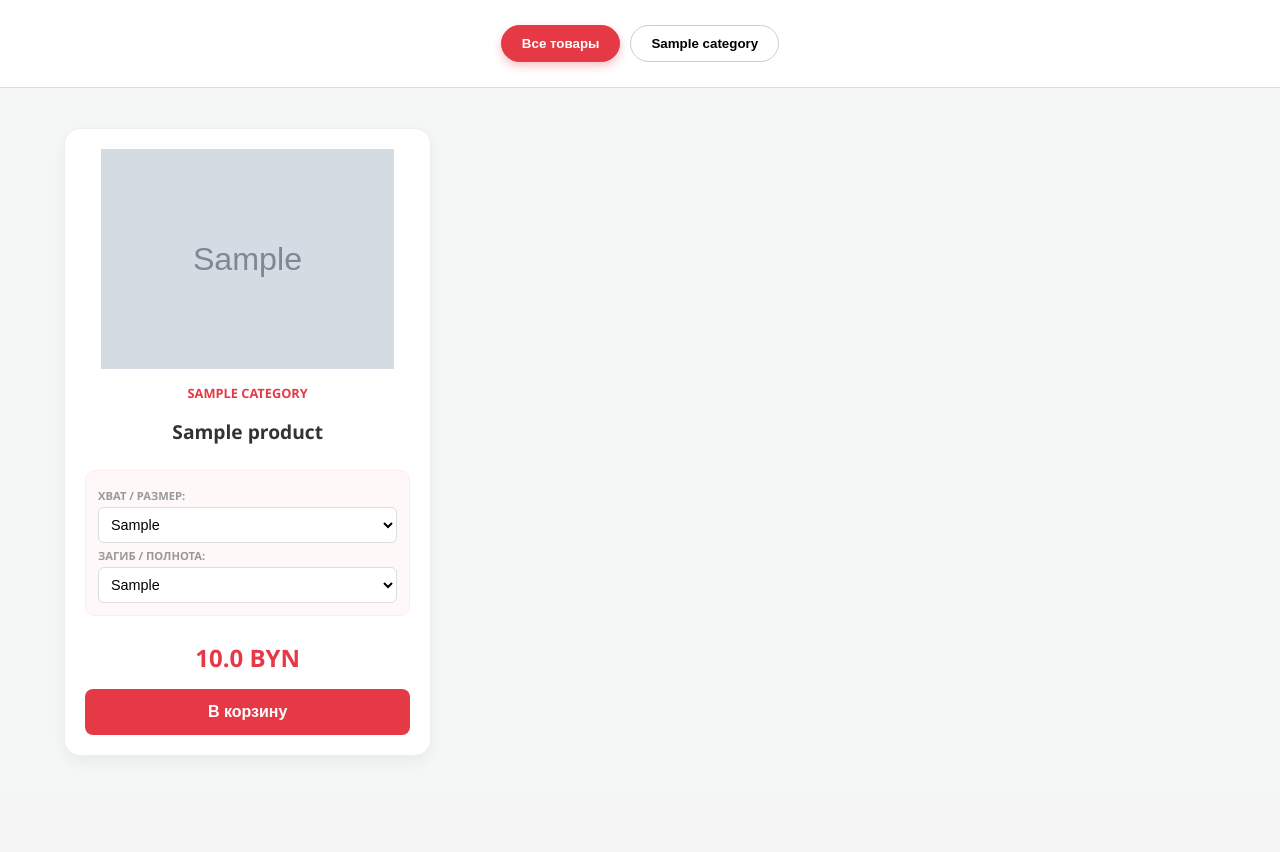
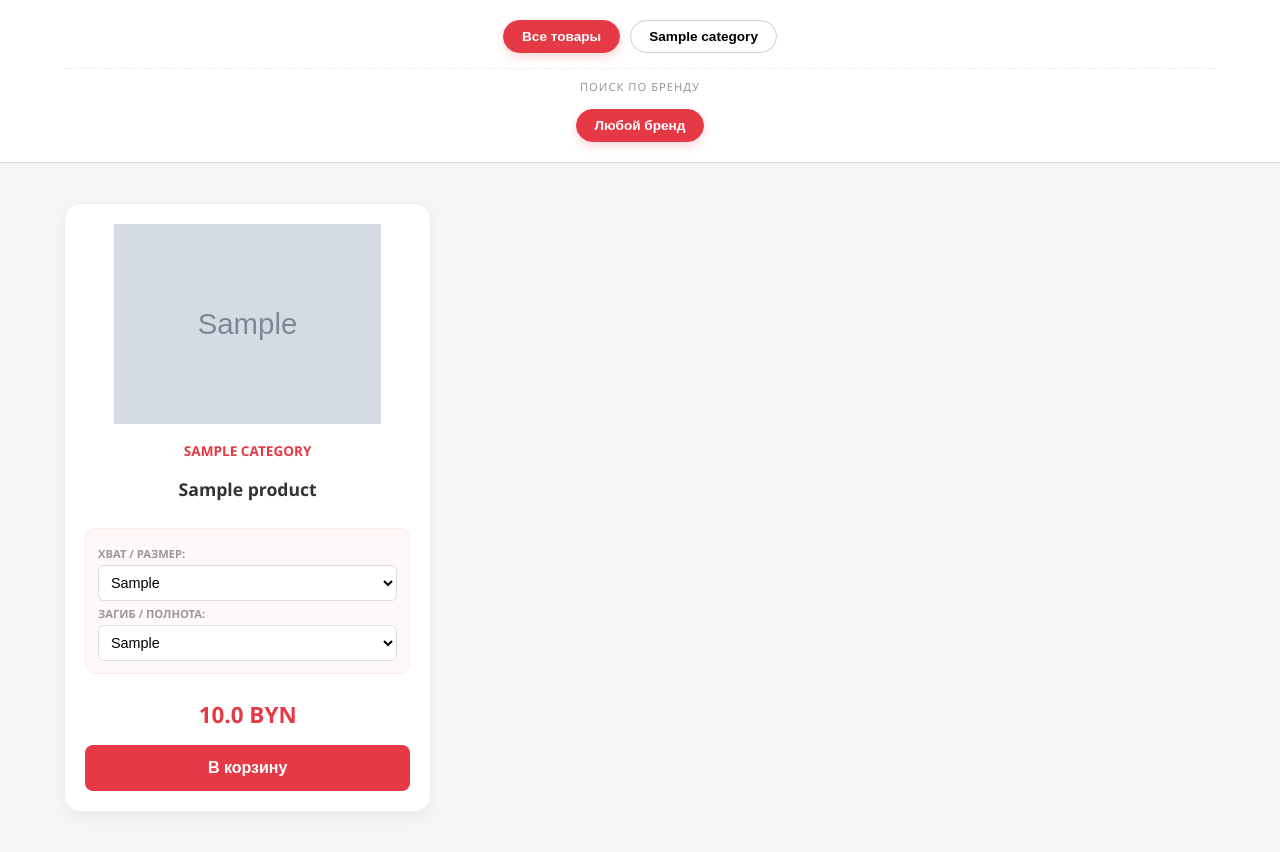
Before and after one commit to artik1112006-lang/pro_hockey-store, a FastAPI app: page / in a window 1280 px wide. Shown: the part 87-939 px from the top of the page. Before the commit the page ends 822 px from the top, so only its background shows below. Run offline with FastAPI, Linux system fonts and the light colour scheme; tables that the repository leaves empty hold one stand-in row (values such as "Sample post"); grey boxes marked "Sample" are stand-in pictures.

Commit message:
Update index.html

```diff
--- a/templates/index.html
+++ b/templates/index.html
@@ -8,7 +8,7 @@
         /* ОСНОВНЫЕ СТИЛИ */
         body { font-family: 'Segoe UI', Arial, sans-serif; background-color: #f4f7f6; margin: 0; color: #333; }
 
-        /* HEADER С ФИКСОМ ЛОГОТИПА */
+        /* HEADER */
         header {
             background: #1a1a1a;
             color: white;
@@ -22,7 +22,6 @@
 
         .header-left { display: flex; align-items: center; gap: 15px; }
 
-        /* Контейнер для логотипа, чтобы он не прыгал при загрузке */
         .logo-wrapper {
             width: 65px;
             height: 65px;
@@ -42,15 +41,7 @@
         }
 
         .logo-text { display: flex; flex-direction: column; }
-
-        header h1 {
-            margin: 0;
-            font-size: 1.6rem;
-            letter-spacing: 2px;
-            line-height: 1;
-            text-transform: uppercase;
-        }
-
+        header h1 { margin: 0; font-size: 1.6rem; letter-spacing: 2px; line-height: 1; text-transform: uppercase; }
         header h1 span { color: #e63946; }
 
         header a {
@@ -63,28 +54,35 @@
             border-radius: 6px;
             transition: 0.3s;
         }
-
         header a:hover { background: #e63946; }
 
-        /* КАТЕГОРИИ */
-        .cat-nav { display: flex; justify-content: center; gap: 10px; padding: 25px 5%; background: white; border-bottom: 1px solid #ddd; flex-wrap: wrap; }
-        .cat-btn { padding: 10px 20px; border-radius: 30px; border: 1px solid #ccc; background: white; cursor: pointer; font-weight: 600; transition: 0.3s; }
+        /* НАВИГАЦИЯ (Категории и Бренды) */
+        .nav-section { background: white; border-bottom: 1px solid #ddd; padding: 10px 5%; }
+        .cat-nav { display: flex; justify-content: center; gap: 10px; flex-wrap: wrap; padding: 10px 0; }
+
+        .cat-btn { padding: 8px 18px; border-radius: 20px; border: 1px solid #ccc; background: white; cursor: pointer; font-weight: 600; transition: 0.3s; font-size: 0.85rem; }
         .cat-btn:hover { border-color: #e63946; color: #e63946; }
-        .cat-btn.active { background: #e63946; color: white; border-color: #e63946; box-shadow: 0 4px 10px rgba(230, 57, 70, 0.3); }
+        .cat-btn.active { background: #e63946; color: white; border-color: #e63946; box-shadow: 0 4px 10px rgba(230, 57, 70, 0.2); }
+
+        .brand-nav { border-top: 1px dashed #eee; margin-top: 5px; }
+        .brand-label { width: 100%; text-align: center; font-size: 0.7rem; color: #999; text-transform: uppercase; letter-spacing: 1px; margin-bottom: 5px; display: block; }
 
         /* СЕТКА ТОВАРОВ */
         .container { display: grid; grid-template-columns: repeat(auto-fill, minmax(280px, 1fr)); gap: 25px; padding: 40px 5%; max-width: 1400px; margin: 0 auto; }
         .card { background: white; padding: 20px; border-radius: 16px; text-align: center; box-shadow: 0 6px 15px rgba(0,0,0,0.05); display: flex; flex-direction: column; transition: 0.3s; border: 1px solid #eee; }
         .card:hover { transform: translateY(-8px); box-shadow: 0 12px 25px rgba(0,0,0,0.12); }
-        .card img { width: 100%; height: 220px; object-fit: contain; margin-bottom: 15px; border-radius: 8px; }
-        .card h3 { margin: 10px 0; font-size: 1.2rem; min-height: 2.4rem; display: flex; align-items: center; justify-content: center; }
+        .card img { width: 100%; height: 200px; object-fit: contain; margin-bottom: 15px; border-radius: 8px; }
 
-        /* ПАРАМЕТРЫ */
+        .brand-tag { font-size: 0.75rem; color: #666; font-weight: bold; text-transform: uppercase; margin-bottom: 2px; }
+        .category-tag { font-size: 0.85rem; color: #e63946; font-weight: bold; text-transform: uppercase; }
+
+        .card h3 { margin: 10px 0; font-size: 1.1rem; min-height: 2.4rem; display: flex; align-items: center; justify-content: center; line-height: 1.2; }
+
         .specs { background: #fff8f8; padding: 12px; border-radius: 10px; margin: 10px 0; text-align: left; border: 1px solid #ffebeb; }
         .specs label { font-size: 0.7rem; font-weight: bold; color: #999; text-transform: uppercase; display: block; margin-top: 5px; }
         .specs select { width: 100%; padding: 8px; margin-top: 4px; border: 1px solid #ddd; border-radius: 6px; font-size: 0.9rem; background: white; cursor: pointer; }
 
-        .price { font-size: 1.5rem; font-weight: 800; color: #e63946; margin: 15px 0; }
+        .price { font-size: 1.4rem; font-weight: 800; color: #e63946; margin: 15px 0; }
         .btn { background: #e63946; color: white; border: none; padding: 14px; border-radius: 8px; cursor: pointer; font-weight: bold; margin-top: auto; font-size: 1rem; transition: 0.2s; }
         .btn:hover { background: #c12e3a; box-shadow: 0 5px 15px rgba(230, 57, 70, 0.4); }
         .no-products { grid-column: 1 / -1; text-align: center; padding: 50px; color: #999; font-size: 1.2rem; }
@@ -95,8 +93,7 @@
 <header>
     <div class="header-left">
         <div class="logo-wrapper">
-            <!-- Логотип с обработкой ошибки загрузки -->
-            <img src="/static/logo.png" alt="Pro Hockey Logo" onerror="this.onerror=null; this.src='https://via.placeholder.com';">
+            <img src="/static/logo.png" alt="Pro Hockey Logo" onerror="this.onerror=null; this.src='https://via.placeholder.com/60';">
         </div>
         <div class="logo-text">
             <h1>PRO <span>HOCKEY</span></h1>
@@ -106,18 +103,31 @@
     <nav><a href="/cart">🛒 КОРЗИНА (<span id="cart-count">0</span>)</a></nav>
 </header>
 
-<div class="cat-nav">
-    <button class="cat-btn active" onclick="filterCat('all', this)">Все товары</button>
-    {% for cat in categories %}
-        <button class="cat-btn" onclick="filterCat('cat-{{ cat.id }}', this)">{{ cat.name }}</button>
-    {% endfor %}
+<div class="nav-section">
+    <div class="cat-nav">
+        <button class="cat-btn active filter-btn" data-filter="all" onclick="applyFilter('all', this, 'cat')">Все товары</button>
+        {% for cat in categories %}
+            <button class="cat-btn filter-btn" data-filter="cat-{{ cat.id }}" onclick="applyFilter('cat-{{ cat.id }}', this, 'cat')">{{ cat.name }}</button>
+        {% endfor %}
+    </div>
+
+    <div class="cat-nav brand-nav">
+        <span class="brand-label">Поиск по бренду</span>
+        <button class="cat-btn active filter-btn-brand" data-filter="all" onclick="applyFilter('all', this, 'brand')">Любой бренд</button>
+        {% for brand in brands %}
+            <button class="cat-btn filter-btn-brand" data-filter="brand-{{ brand.id }}" onclick="applyFilter('brand-{{ brand.id }}', this, 'brand')">{{ brand.name }}</button>
+        {% endfor %}
+    </div>
 </div>
 
 <div class="container">
     {% for p in products %}
-    <div class="card product-card cat-{{ p.category_id }}">
+    <div class="card product-card cat-{{ p.category_id }} brand-{{ p.brand_id if p.brand_id else 'none' }}">
         <img src="{{ p.image_url }}" alt="{{ p.name }}">
-        <div style="font-size: 0.8rem; color: #e63946; font-weight: bold; text-transform: uppercase;">{{ p.category.name if p.category else 'Экипировка' }}</div>
+
+        <div class="brand-tag">{{ p.brand.name if p.brand else '' }}</div>
+        <div class="category-tag">{{ p.category.name if p.category else 'Экипировка' }}</div>
+
         <h3>{{ p.name }}</h3>
 
         {% if p.has_specs %}
@@ -153,11 +163,27 @@
 </div>
 
 <script>
-    function filterCat(cls, btn) {
-        document.querySelectorAll('.cat-btn').forEach(b => b.classList.remove('active'));
+    // Храним текущие фильтры
+    let currentCat = 'all';
+    let currentBrand = 'all';
+
+    function applyFilter(value, btn, type) {
+        // Подсветка кнопок
+        if (type === 'cat') {
+            document.querySelectorAll('.filter-btn').forEach(b => b.classList.remove('active'));
+            currentCat = value;
+        } else {
+            document.querySelectorAll('.filter-btn-brand').forEach(b => b.classList.remove('active'));
+            currentBrand = value;
+        }
         btn.classList.add('active');
+
+        // Логика фильтрации
         document.querySelectorAll('.product-card').forEach(card => {
-            card.style.display = (cls === 'all' || card.classList.contains(cls)) ? 'flex' : 'none';
+            const matchCat = (currentCat === 'all' || card.classList.contains(currentCat));
+            const matchBrand = (currentBrand === 'all' || card.classList.contains(currentBrand));
+
+            card.style.display = (matchCat && matchBrand) ? 'flex' : 'none';
         });
     }
 
```
